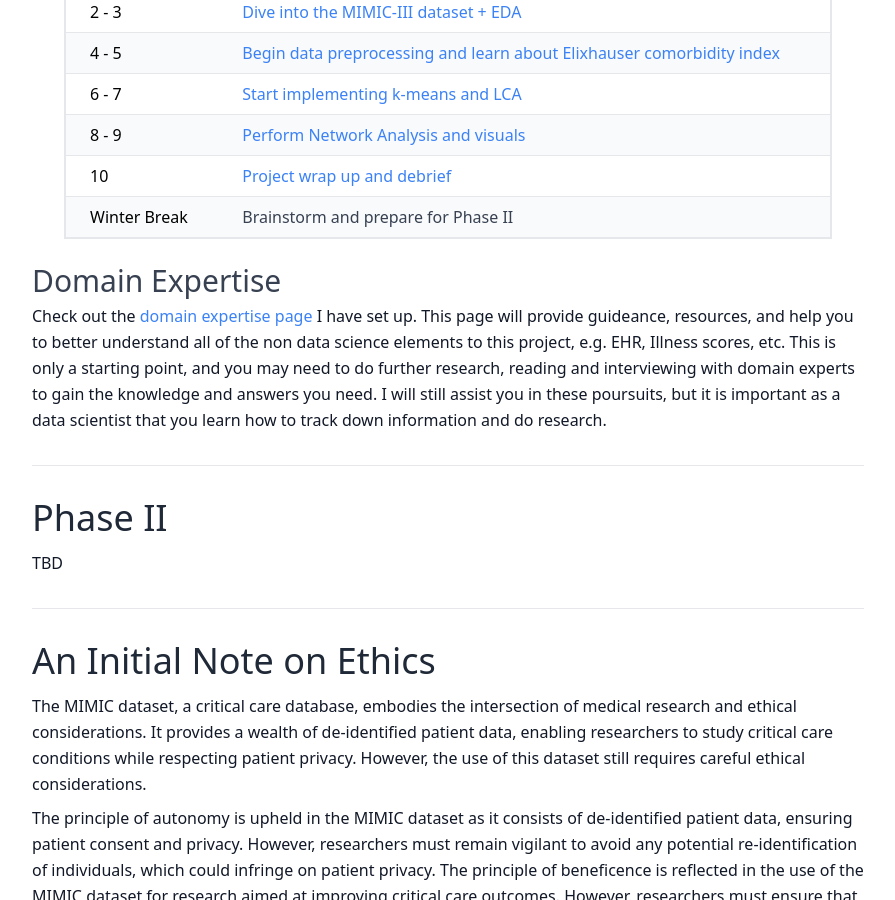
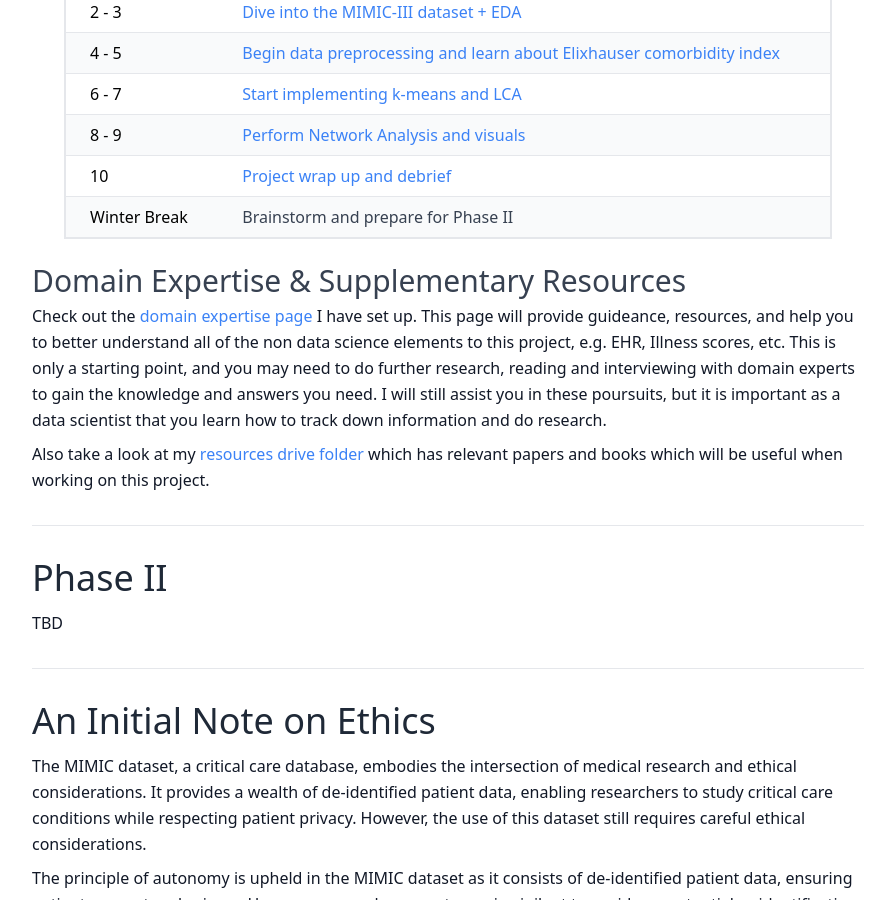
Before and after one commit to kshannon-ucsd/dsc180ab-sepsis, a Jekyll site: the page built from index.html, in a window 1280 px wide and 900 px high, scrolled down 2709 px. Shown: the whole window, without its empty margins (192-1087 px from the left). Built offline with Jekyll 4.4.1, drawn with Linux system fonts in a browser that asks for light colours; nearby versions of some CDN libraries.

Commit message:
update index

```diff
--- a/index.html
+++ b/index.html
@@ -157,9 +157,10 @@ title: Home
           </table>
         </div>
 
-        <h3 id="domain" class="text-lg md:text-3xl text-gray-700 font-medium md:font-light mb-1 mt-6">Domain Expertise</h3>
+        <h3 id="domain" class="text-lg md:text-3xl text-gray-700 font-medium md:font-light mb-1 mt-6">Domain Expertise & Supplementary Resources</h3>
         <div class="space-y-2 text-gray-900 leading-relaxed">
           <p>Check out the <a href="{{ site.baseurl }}/pages/domain" class="text-blue-500 hover:text-blue-700">domain expertise page</a> I have set up. This page will provide guideance, resources, and help you to better understand all of the non data science elements to this project, e.g. EHR, Illness scores, etc. This is only a starting point, and you may need to do further research, reading and interviewing with domain experts to gain the knowledge and answers you need. I will still assist you in these poursuits, but it is important  as a data scientist that you learn how to track down information and do research.</p>
+          <p>Also take a look at my <a href="https://drive.google.com/drive/folders/10RSn6t3HkkqSRxDIyh_81hV2Rv29pnfX?usp=sharing" class="text-blue-500 hover:text-blue-700">resources drive folder</a> which has relevant papers and books which will be useful when working on this project.</p>
         </div>
 
         <hr class="my-8" />
```
